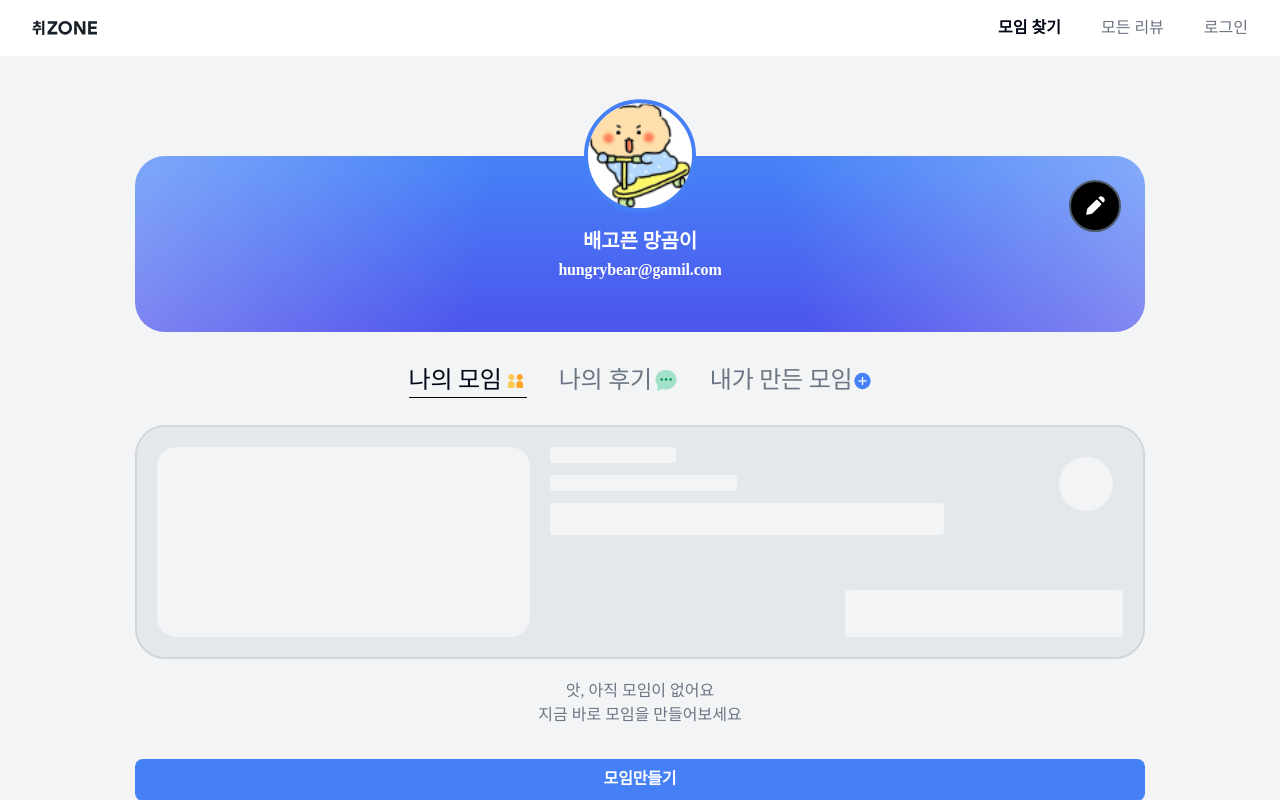
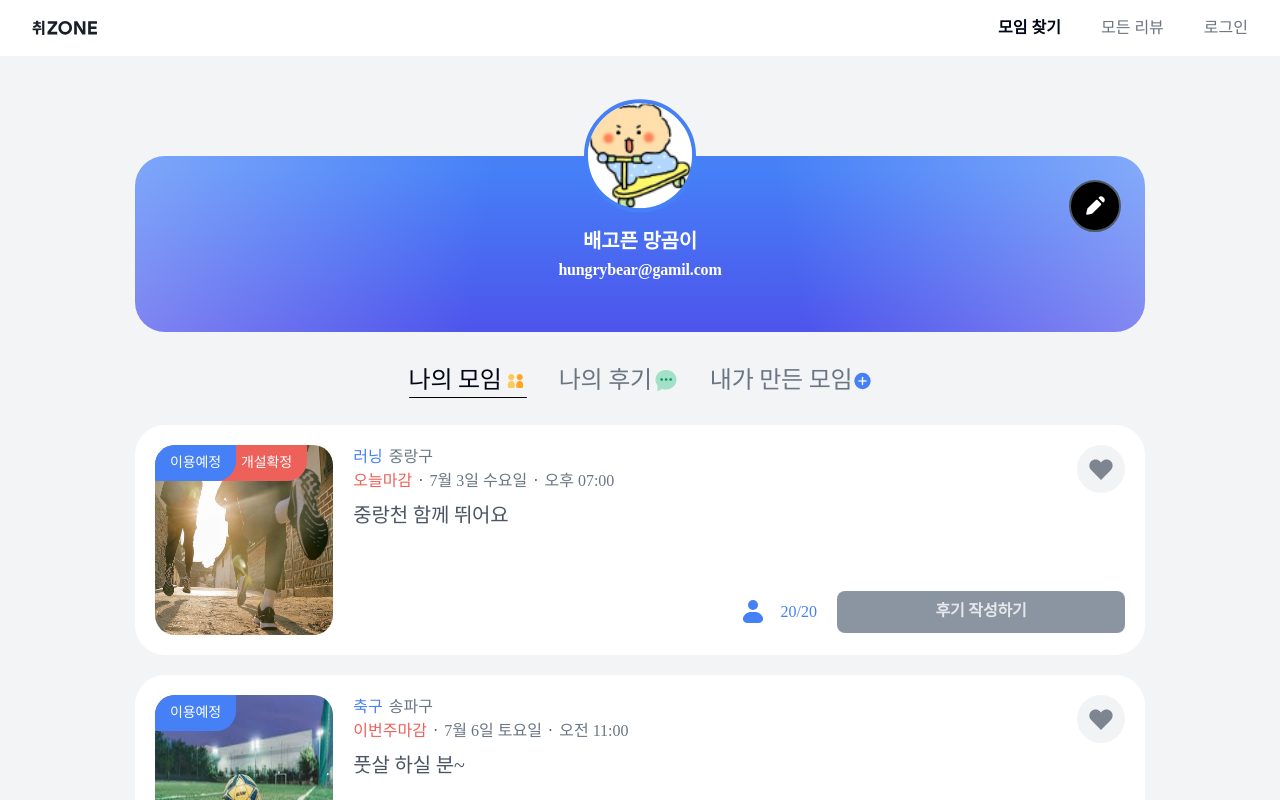
Before and after one commit to codeit-team2/FE, a Next.js app: page /my in a window 1280 px wide. Shown: the top 800 px of the page. Built offline with nearby package versions, Linux system fonts and the light colour scheme; a web font is replaced by a local one.

Commit message:
feat: MyCard Design

```diff
--- /dev/null
+++ b/src/components/My/MyCard/index.tsx
@@ -0,0 +1,68 @@
+import Image from 'next/image';
+import React, { useState } from 'react';
+import Liked from '@/components/Card/Liked';
+import Description from '@/components/Card/Description';
+import ProgressPercentage from '@/components/Card/ProgressPercentage';
+import Person from '@/components/Card/Person';
+import { Button } from '@/components/ui/button';
+
+interface Props {
+  data: Data;
+}
+
+interface Data {
+  category: string;
+  place: string;
+  date: string;
+  time: string;
+  title: string;
+  member: number;
+  imageUrl: string;
+  deadline: string;
+  confirmed: boolean;
+}
+
+export default function MyCard({ data }: Props) {
+  const [isBookmarked, setIsBookmarked] = useState(false);
+
+  const handleClick = () => {
+    setIsBookmarked((prevIsBookmarked) => !prevIsBookmarked);
+  };
+
+  return (
+    <div className="relative flex h-230 w-full gap-20 rounded-lg bg-white p-20">
+      <div className="relative h-190 w-373">
+        <Image src={data.imageUrl} alt={data.title} fill className="rounded-md" />
+        <div className="absolute z-10 flex h-36 w-81 items-center justify-center rounded-br-md rounded-tl-md bg-primary-300 text-body-2M text-white">
+          이용예정
+        </div>
+        {data.confirmed && (
+          <div className="absolute left-61 flex h-36 w-91 items-center justify-center rounded-br-md rounded-tl-md bg-secondary-300 pl-10 text-body-2M text-white">
+            개설확정
+          </div>
+        )}
+      </div>
+
+      <div className="relative flex w-full flex-col items-start justify-between gap-30 text-gray-600">
+        <Description data={data} />
+        <div className="mb-11 flex w-full items-center justify-end gap-16">
+          <Person data={data} />
+        </div>
+      </div>
+
+      <div className="flex flex-col items-end justify-between">
+        <Liked onClick={handleClick} isBookmarked={isBookmarked} />
+
+        {data.member >= 20 ? (
+          <Button className="mb-2 h-42 w-288" disabled variant={'secondary'}>
+            후기 작성하기
+          </Button>
+        ) : (
+          <Button className="mb-2 h-42 w-288" variant={'secondary'}>
+            예약 취소하기
+          </Button>
+        )}
+      </div>
+    </div>
+  );
+}
--- a/src/pages/my/meeting.tsx
+++ b/src/pages/my/meeting.tsx
@@ -1,17 +1,18 @@
 import Card from '@/components/Card';
 import Test from '@/components/Card/testData';
+import MyCard from '@/components/My/MyCard';
 import NotCard from '@/components/NotCard';
 import React from 'react';
 
 export default function Meeting() {
-  const TESTS = null;
+  const TESTS = Test;
   return (
     <div>
       <div className="flex flex-col gap-20 pb-50">
         {TESTS ? (
           <>
             {Test.map((data, index) => (
-              <Card key={index} data={data} />
+              <MyCard key={index} data={data} />
             ))}
           </>
         ) : (
```
